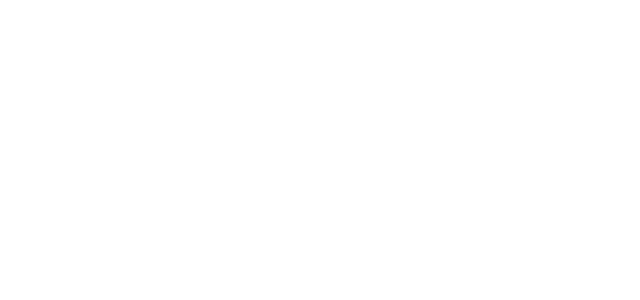
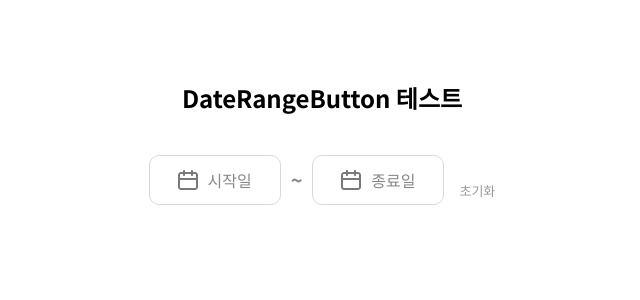
Before and after one commit to beyond-sw-camp/be19-3rd-ThreeGo-Algo, a Vue app: page /demo/date-button in a window 1280 px wide. Before the commit this address had no page. Shown: the top 300 px of the page, without its empty margins (318-958 px from the left). Built offline with nearby package versions, Linux system fonts and the light colour scheme.

Commit message:
feat: #1 - DateRangeButton 구현

```diff
--- a/src/assets/styles/global.css
+++ b/src/assets/styles/global.css
@@ -1 +1,6 @@
 @import url('https://fonts.googleapis.com/css2?family=Noto+Sans+KR:wght@400;500;700&display=swap');
+
+body {
+    font-family: 'Noto Sans KR', sans-serif;
+    font-weight: 400;
+}
--- /dev/null
+++ b/src/components/common/DateRangeButton.vue
@@ -0,0 +1,104 @@
+<template>
+    <div class="date-range-wrapper">
+        <!-- 시작일 버튼 -->
+        <div class="date-btn" @click="openPicker('start')">
+            <img v-if="!startDate" class="icon" src="@/assets/icons/calendar.svg" alt="calendar" />
+            <span>{{ startDate || '시작일' }}</span>
+        </div>
+
+        <span class="separator">~</span>
+
+        <!-- 종료일 버튼 -->
+        <div class="date-btn" @click="openPicker('end')">
+            <img v-if="!endDate" class="icon" src="@/assets/icons/calendar.svg" alt="calendar" />
+            <span>{{ endDate || '종료일' }}</span>
+        </div>
+
+        <!-- 숨겨진 DatePicker -->
+        <el-date-picker ref="startPicker" v-model="startDate" type="date" format="YYYY-MM-DD" value-format="YYYY-MM-DD"
+            :append-to-body="false" popper-class="start-popper" style="visibility: hidden; position: absolute;" />
+        <el-date-picker ref="endPicker" v-model="endDate" type="date" format="YYYY-MM-DD" value-format="YYYY-MM-DD"
+            :append-to-body="false" popper-class="end-popper" style="visibility: hidden; position: absolute;" />
+
+        <!-- 초기화 버튼 -->
+        <div class="reset-btn" @click="resetDates">초기화</div>
+    </div>
+</template>
+
+<script setup>
+import { ref, nextTick } from 'vue'
+
+const startDate = ref('')
+const endDate = ref('')
+const startPicker = ref(null)
+const endPicker = ref(null)
+
+const resetDates = () => {
+    startDate.value = ''
+    endDate.value = ''
+}
+
+const openPicker = async (type) => {
+    await nextTick()
+    if (type === 'start' && startPicker.value) startPicker.value.handleOpen()
+    if (type === 'end' && endPicker.value) endPicker.value.handleOpen()
+}
+</script>
+
+<style scoped>
+.date-range-wrapper {
+    display: flex;
+    align-items: center;
+    gap: 10px;
+    position: relative;
+    font-size: 16px;
+}
+
+.date-btn {
+    display: flex;
+    align-items: center;
+    justify-content: center;
+    gap: 10px;
+    width: 130px;
+    height: 48px;
+    background: #ffffff;
+    border: 1px solid #d9d9d9;
+    border-radius: 10px;
+    cursor: pointer;
+    font-weight: 400;
+    color: #898989;
+    transition: 0.2s ease;
+}
+
+.date-btn:hover {
+    border-color: #0aa2eb;
+    color: #0aa2eb;
+}
+
+.separator {
+    font-size: 20px;
+    font-weight: 600;
+    color: #898989;
+}
+
+.icon {
+    width: 20px;
+    height: 20px;
+    filter: invert(55%) sepia(0%) saturate(0%) hue-rotate(176deg) brightness(95%) contrast(90%);
+}
+
+.reset-btn {
+    margin-left: 5px;
+    color: #999;
+    font-size: 13px;
+    font-weight: 500;
+    cursor: pointer;
+    transition: 0.2s;
+    align-self: flex-end;
+    padding-bottom: 5px;
+}
+
+.reset-btn:hover {
+    color: #0aa2eb;
+}
+</style>
--- a/src/router/index.js
+++ b/src/router/index.js
@@ -1,10 +1,12 @@
 import { createRouter, createWebHistory } from 'vue-router';
 import HomeView from '@/views/HomeView.vue';
 import ButtonDemoPage from '@/views/demo/ButtonDemoPage.vue';
+import DateButtonDemoPage from '@/views/demo/DateButtonDemoPage.vue';
 
 const routes = [
     { path: '/', component: HomeView },
-    { path: '/demo/button', component: ButtonDemoPage }
+    { path: '/demo/button', component: ButtonDemoPage },
+    { path: '/demo/date-button', component: DateButtonDemoPage },
 ]
 
 const router = createRouter({
--- /dev/null
+++ b/src/views/demo/DateButtonDemoPage.vue
@@ -0,0 +1,20 @@
+<template>
+    <div class="demo-container">
+        <h2>DateRangeButton 테스트</h2>
+        <DateRangeButton />
+    </div>
+</template>
+
+<script setup>
+import DateRangeButton from '@/components/common/DateRangeButton.vue'
+</script>
+
+<style scoped>
+.demo-container {
+    display: flex;
+    flex-direction: column;
+    align-items: center;
+    gap: 20px;
+    margin-top: 60px;
+}
+</style>
```
Also changed, not shown: src/assets/icons/calendar.svg (added).
